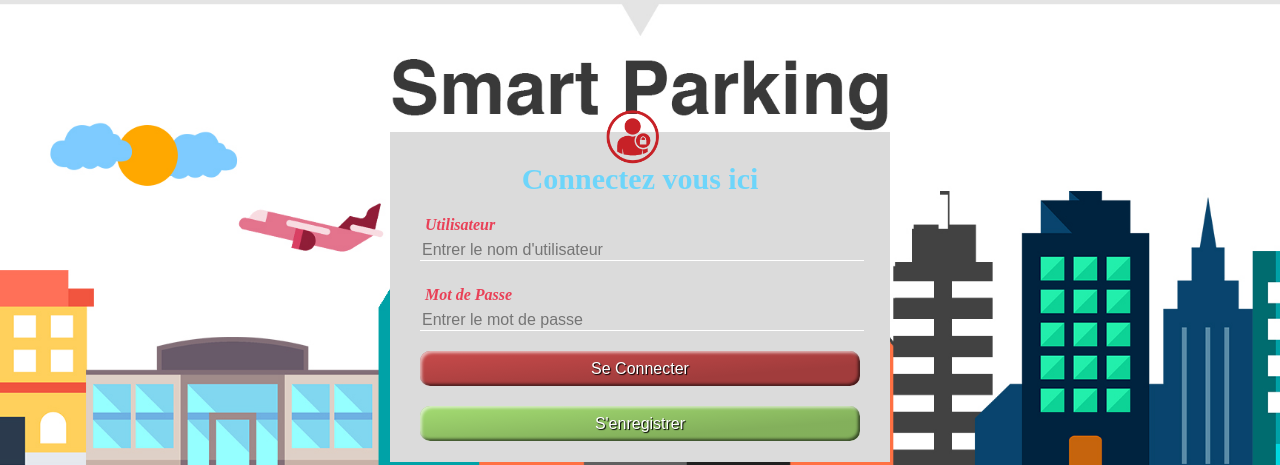
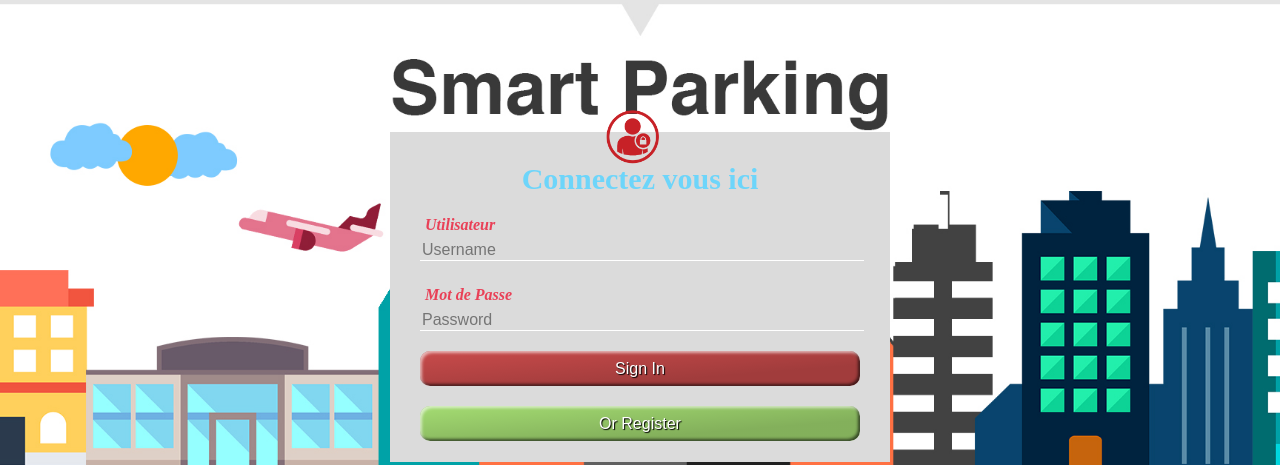
Before and after one commit to esalim/PerBAC, a PHP site: page /index.php in a window 1280 px wide. Shown: the part 335-800 px from the top of the page. Run offline with PHP 8.4, Linux system fonts and the light colour scheme; some libraries are stand-ins or nearby versions.

Commit message:
Update index.php

```diff
--- a/benchmark/php/index.php
+++ b/benchmark/php/index.php
@@ -14,16 +14,16 @@
         <form action="index.php" method="post">
             <!-- Declaration des inputs et buttons de l'interface  -->
             <p>Utilisateur</p>
-            <input type="text" name="username" placeholder="Entrer le nom d'utilisateur" required>
+            <input type="text" name="username" placeholder="Username" required>
             <p>Mot de Passe</p>
-            <input type="password" name="password" placeholder="Entrer le mot de passe" required>
+            <input type="password" name="password" placeholder="Password" required>
             <input class="favorite styled"
             <input class="favorite styled"
                    type="submit" id="connect-button" name="submit_button"
-                   value="Se Connecter">
+                   value="Sign In">
             <a href="../php/enregistrement.php"><input class="favorite buttn"
                    type="button" id="enregistr_button"
-                   value="S'enregistrer">
+                   value="Or Register">
         </form>
 
 
@@ -41,7 +41,7 @@
             $stmt = mysqli_stmt_init($conn);
 
             if (!mysqli_stmt_prepare($stmt,$sql)){   // Message d'erreur script avec SweetAlert
-                echo '<script type="text/javascript"> Swal.fire ( "Oops...!" ,  "Erreur de traitement de la requete !" ,  "error" )</script>';
+                echo '<script type="text/javascript"> Swal.fire ( "Oops...!" ,  "Request processing error !" ,  "error" )</script>';
             }
 
             else {
@@ -53,7 +53,7 @@
                   $pwdcheck=password_verify($password,$row['password']);
 
                   if($pwdcheck==false){   // Password Incorrect
-                      echo '<script type="text/javascript"> Swal.fire ( "Oops...!" ,  "Mot de passe incorrect !" ,  "error" )</script>';
+                      echo '<script type="text/javascript"> Swal.fire ( "Oops...!" ,  "Wrong Password !" ,  "error" )</script>';
                   }
 
                   else if($pwdcheck==true){   // Connexion reussie avec message script !
@@ -61,7 +61,7 @@
                   $_SESSION['userId']=$row['id'];
                   $_SESSION['userName']=$row['username'];
                   $_SESSION['userFonct']=$row['fonction'];
-                  echo '<script type="text/javascript"> Swal.fire("Bon Travail...!", "Connection reussie!", "success");
+                  echo '<script type="text/javascript"> Swal.fire("Good Work...!", "Successful connection!", "success");
                      setTimeout(function () {
                           window.location.href="../php/homepage.php";  // the redirect goes here
                       },2500);
@@ -70,12 +70,12 @@
                   }
 
                   else {
-                      echo '<script type="text/javascript"> Swal.fire ( "Oops...!" ,  "Erreur rencontrée !" ,  "error" )</script>';
+                      echo '<script type="text/javascript"> Swal.fire ( "Oops...!" ,  "Error encountered !" ,  "error" )</script>';
 
                   }
 
                 } else {
-                  echo '<script type="text/javascript"> Swal.fire ( "Oops...!" ,  "Aucun utilisateur correspondant aux valeurs entrées !" ,"error")</script>';
+                  echo '<script type="text/javascript"> Swal.fire ( "Oops...!" ,  "No user matching the entered values !" ,"error")</script>';
                 }
 
               }
```
